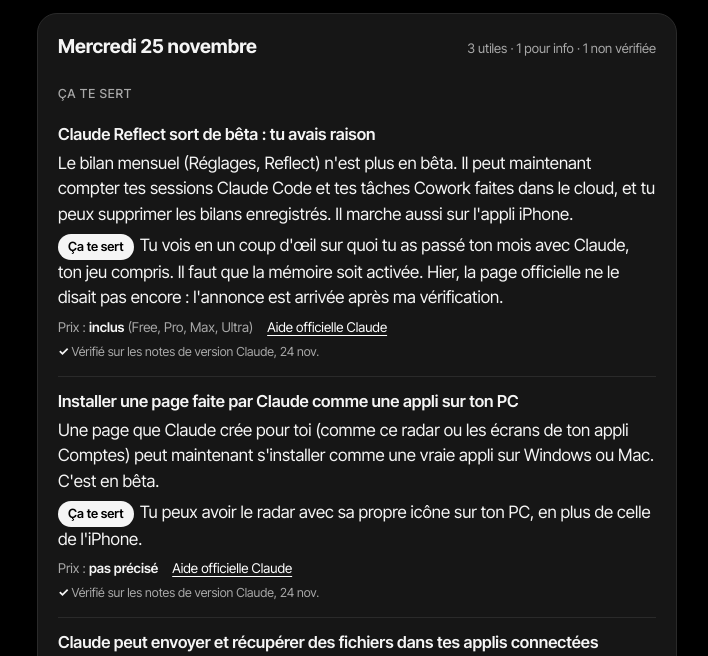
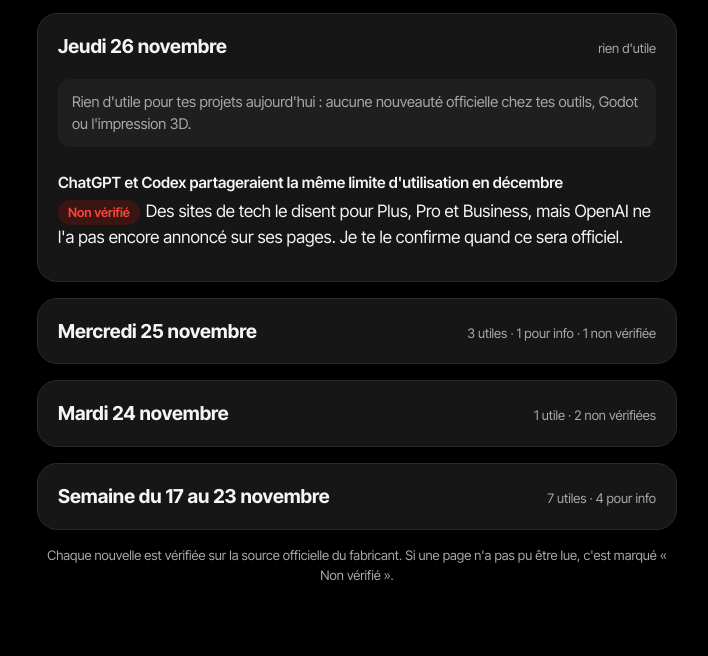
Before and after one commit to johnbartx/radar-ia, a plain HTML site: page index.html in a window 1280 px wide. Shown: the part 134-790 px from the top of the page, without its empty margins (283-991 px from the left). Drawn offline with Linux system fonts and the light colour scheme.

Commit message:
Radar IA : édition du jeudi 26 novembre
Co-Authored-By: Claude Opus 5.5 <noreply@anthropic.com>
Claude-Session: https://claude.ai/code/session_01Udg2ct4pf48joXQAc4VBC9

```diff
--- a/index.html
+++ b/index.html
@@ -73,8 +73,22 @@ footer{color:var(--muted);font-size:.82rem;text-align:center}
   <p class="sub">Chaque soir, les nouveautés IA qui touchent tes projets : jeu (Godot, 2D, vidéo, sons, stores, traduction), impression 3D et tes outils. Le soir le plus récent est en haut, les anciens restent en dessous.</p>
 </header>
 
+<!-- ===== SOIR : jeudi 26 novembre 2026 ===== -->
+<details class="day" open>
+  <summary><span class="daytitle">Jeudi 26 novembre</span><span class="daycount">rien d'utile</span></summary>
+  <div class="daybody">
+    <p class="intro">Rien d'utile pour tes projets aujourd'hui : aucune nouveauté officielle chez tes outils, Godot ou l'impression 3D.</p>
+    <div class="list small">
+      <article class="item">
+        <h3>ChatGPT et Codex partageraient la même limite d'utilisation en décembre</h3>
+        <p><span class="verdict v-warn">Non vérifié</span>Des sites de tech le disent pour Plus, Pro et Business, mais OpenAI ne l'a pas encore annoncé sur ses pages. Je te le confirme quand ce sera officiel.</p>
+      </article>
+    </div>
+  </div>
+</details>
+
 <!-- ===== SOIR : mercredi 25 novembre 2026 ===== -->
-<details class="day" open>
+<details class="day">
   <summary><span class="daytitle">Mercredi 25 novembre</span><span class="daycount">3 utiles · 1 pour info · 1 non vérifiée</span></summary>
   <div class="daybody">
     <h2>Ça te sert</h2>
```
